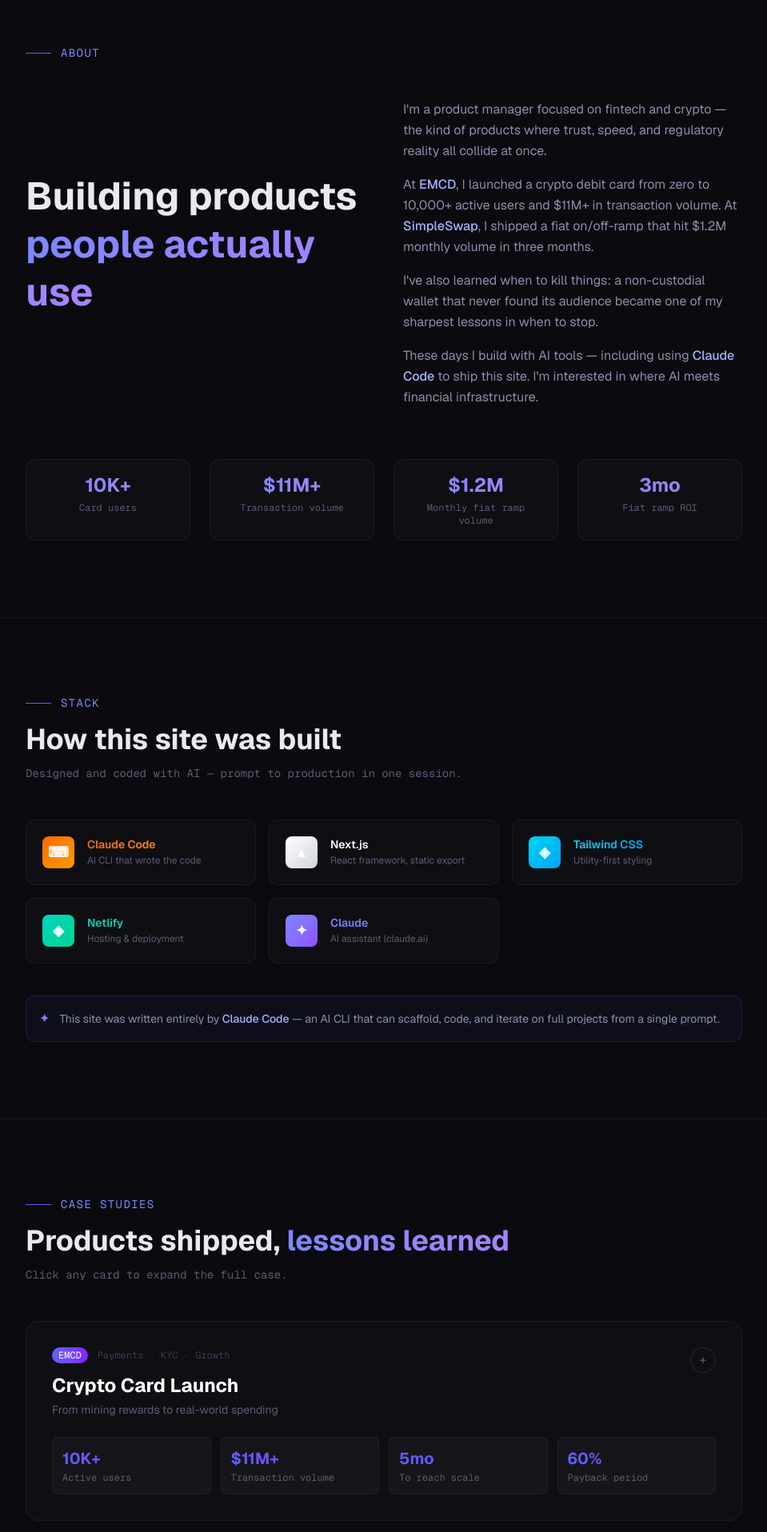
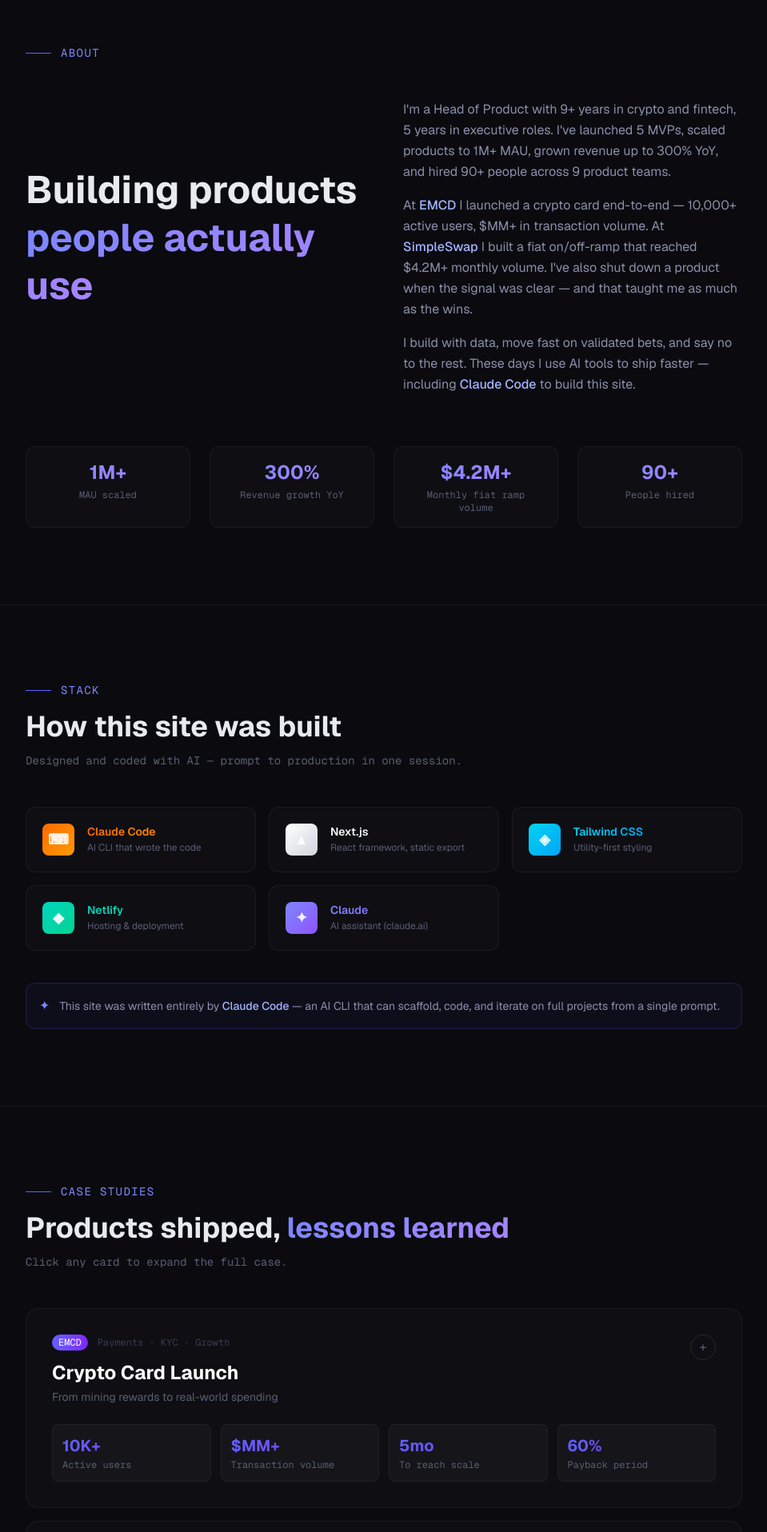
Before and after one commit to grazhdank-design/portfolio, a Next.js app: page / in a window 1280 px wide. Shown: the part 840-2756 px from the top of the page at 80% size, without its empty margins (160-1119 px from the left). Built offline with nearby package versions, Linux system fonts and the light colour scheme.

Commit message:
update content: bio, tagline, case studies

```diff
--- a/components/About.tsx
+++ b/components/About.tsx
@@ -40,25 +40,22 @@
 
           <div className="space-y-4 text-[#8b8fa8] leading-relaxed text-base">
             <p>
-              I'm a product manager focused on fintech and crypto — the kind of products where
-              trust, speed, and regulatory reality all collide at once.
+              I&apos;m a Head of Product with 9+ years in crypto and fintech, 5 years in executive
+              roles. I&apos;ve launched 5 MVPs, scaled products to 1M+ MAU, grown revenue up to 300%
+              YoY, and hired 90+ people across 9 product teams.
             </p>
             <p>
               At{" "}
-              <span className="text-indigo-300 font-medium">EMCD</span>, I launched a crypto
-              debit card from zero to 10,000+ active users and $11M+ in transaction volume.
-              At{" "}
-              <span className="text-indigo-300 font-medium">SimpleSwap</span>, I shipped a
-              fiat on/off-ramp that hit $1.2M monthly volume in three months.
+              <span className="text-indigo-300 font-medium">EMCD</span> I launched a crypto card
+              end-to-end — 10,000+ active users, $MM+ in transaction volume. At{" "}
+              <span className="text-indigo-300 font-medium">SimpleSwap</span> I built a fiat
+              on/off-ramp that reached $4.2M+ monthly volume. I&apos;ve also shut down a product when
+              the signal was clear — and that taught me as much as the wins.
             </p>
             <p>
-              I've also learned when to kill things: a non-custodial wallet that never found
-              its audience became one of my sharpest lessons in when to stop.
-            </p>
-            <p>
-              These days I build with AI tools — including using{" "}
-              <span className="text-indigo-300 font-medium">Claude Code</span> to ship this
-              site. I'm interested in where AI meets financial infrastructure.
+              I build with data, move fast on validated bets, and say no to the rest. These days
+              I use AI tools to ship faster — including{" "}
+              <span className="text-indigo-300 font-medium">Claude Code</span> to build this site.
             </p>
           </div>
         </div>
@@ -66,10 +63,10 @@
         {/* stat strip */}
         <div className="mt-16 grid grid-cols-2 md:grid-cols-4 gap-6">
           {[
-            { value: "10K+", label: "Card users" },
-            { value: "$11M+", label: "Transaction volume" },
-            { value: "$1.2M", label: "Monthly fiat ramp volume" },
-            { value: "3mo", label: "Fiat ramp ROI" },
+            { value: "1M+", label: "MAU scaled" },
+            { value: "300%", label: "Revenue growth YoY" },
+            { value: "$4.2M+", label: "Monthly fiat ramp volume" },
+            { value: "90+", label: "People hired" },
           ].map((s) => (
             <div
               key={s.label}
--- a/components/CaseStudies.tsx
+++ b/components/CaseStudies.tsx
@@ -27,7 +27,7 @@
     tag: "Payments · KYC · Growth",
     metrics: [
       { value: "10K+", label: "Active users" },
-      { value: "$11M+", label: "Transaction volume" },
+      { value: "$MM+", label: "Transaction volume" },
       { value: "5mo", label: "To reach scale" },
       { value: "60%", label: "Payback period" },
     ],
@@ -38,7 +38,7 @@
     solution:
       "Implemented full KYC flow. Rejected paid acquisition channels (CAC was $110+). Focused on CRM-driven activation (21% activation rate) and a referral program with 2.8:1 LTV/CAC ratio.",
     result:
-      "10,000+ active users within 5 months, $11M+ in transaction volume, 60% payback period. Built a durable growth engine without burning budget on paid channels.",
+      "10,000+ active users within 5 months, $MM+ in transaction volume, 60% payback period. Built a durable growth engine without burning budget on paid channels.",
     lesson:
       "Outsourcing compliance means outsourcing control over your activation funnel. The partner's KYC flow directly determined our conversion rate — something we learned the hard way.",
     accentFrom: "from-indigo-500",
@@ -51,7 +51,7 @@
     subtitle: "Revenue diversification via third-party widget",
     tag: "Fiat · Integration · Speed",
     metrics: [
-      { value: "$1.2M", label: "Monthly volume" },
+      { value: "$4.2M+", label: "Monthly volume" },
       { value: "3mo", label: "ROI achieved" },
       { value: "34%", label: "Users using P2P already" },
       { value: "0", label: "KYC licenses needed" },
@@ -63,7 +63,7 @@
     solution:
       "Instead of building own infrastructure (months of licensing, compliance, banking), integrated Mercuryo as a white-label widget. No KYC, no licenses, launched in weeks.",
     result:
-      "$1.2M monthly volume reached in 3 months. ROI achieved in 3 months. Proved the market fit before considering whether to build in-house.",
+      "$4.2M+ monthly volume reached. ROI achieved in 3 months. Proved the market fit before considering whether to build in-house.",
     lesson:
       "Speed of validation beats control over UX at early stage. We could always own the experience later — but we needed to know if users would convert first.",
     accentFrom: "from-emerald-500",
@@ -71,26 +71,26 @@
   },
   {
     id: 3,
-    company: "SimpleSwap",
-    title: "Non-Custodial Wallet Extension",
-    subtitle: "A deliberate shutdown — and what it taught me",
-    tag: "Wallet · Retention · Decision",
+    company: "EMCD",
+    title: "Custodial Wallet Growth",
+    subtitle: "Cross-activation and retention at scale",
+    tag: "Retention · Cross-activation · Growth",
     metrics: [
-      { value: "2K", label: "Users in 6 months" },
-      { value: "↓", label: "Retention vs core" },
-      { value: "0", label: "Network effect" },
-      { value: "1", label: "Right call: shut down" },
+      { value: "42K", label: "MAU (from 30K)" },
+      { value: "400K", label: "Total users" },
+      { value: "+11%", label: "LTV growth" },
+      { value: "+40%", label: "MAU growth" },
     ],
     problem:
-      "Goal: attract new audience segments and monetize via in-wallet exchange. Built a browser extension wallet targeting crypto-curious users.",
+      "Active base was growing but slower than potential — users held crypto in the wallet without converting to monetized products. Churn left without revenue conversion.",
     signal:
-      "2,000 users over 6 months — but mostly existing SimpleSwap users, not new audience. Retention was worse than the core product.",
+      "1,400 new active users/month were coming through phone and email transfers — an organic acquisition channel we weren't fully leveraging.",
     solution:
-      "Ran the experiment fully, measured against hypotheses, then made the decision to shut it down deliberately rather than continuing to invest in a losing bet.",
+      "Cross-activation strategy via CRM — redirected wallet users into card, on/off-ramp, and Coinhold earn product. Launched referral program with $ payout per new user activation. Expanded ramp with new coins and pairs. Took ownership of ecosystem liquidity.",
     result:
-      "Shut down. No users lost (they already had better alternatives). Team resources redirected to higher-leverage projects.",
+      "MAU grew from 30K to 42K (+40%), 400K total users in one year, LTV +11%, 3-month retention +4%, 1,400 new active users/month via phone and email transfers.",
     lesson:
-      "Without hardware differentiation or a network effect, a software wallet means competing with MetaMask on their home turf. Recognizing a failed experiment quickly — and killing it cleanly — is itself a product skill.",
+      "Retention without monetization is just cost. Cross-product activation via CRM outperformed any paid channel we tested.",
     accentFrom: "from-orange-500",
     accentTo: "to-rose-600",
   },
--- a/components/Hero.tsx
+++ b/components/Hero.tsx
@@ -98,13 +98,12 @@
         </h1>
 
         <p className="text-lg md:text-xl font-mono text-indigo-400/80 tracking-widest mb-6 uppercase">
-          Product Manager · Fintech & Crypto
+          Head of Product · Fintech & Crypto
         </p>
 
         <p className="text-[#8b8fa8] text-lg md:text-xl max-w-2xl mx-auto leading-relaxed mb-12">
-          I ship products at the intersection of finance and crypto —{" "}
-          <span className="text-indigo-300">from zero to revenue</span>, with
-          data and speed.
+          9+ years building crypto &amp; fintech products.{" "}
+          <span className="text-indigo-300">From zero to revenue</span> — fast.
         </p>
 
         <div className="flex flex-col sm:flex-row items-center justify-center gap-4">
```
